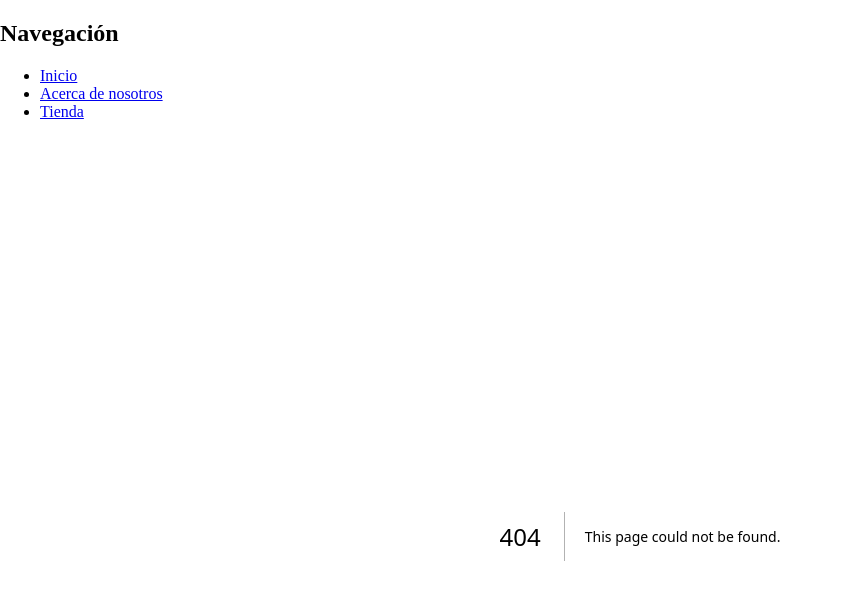
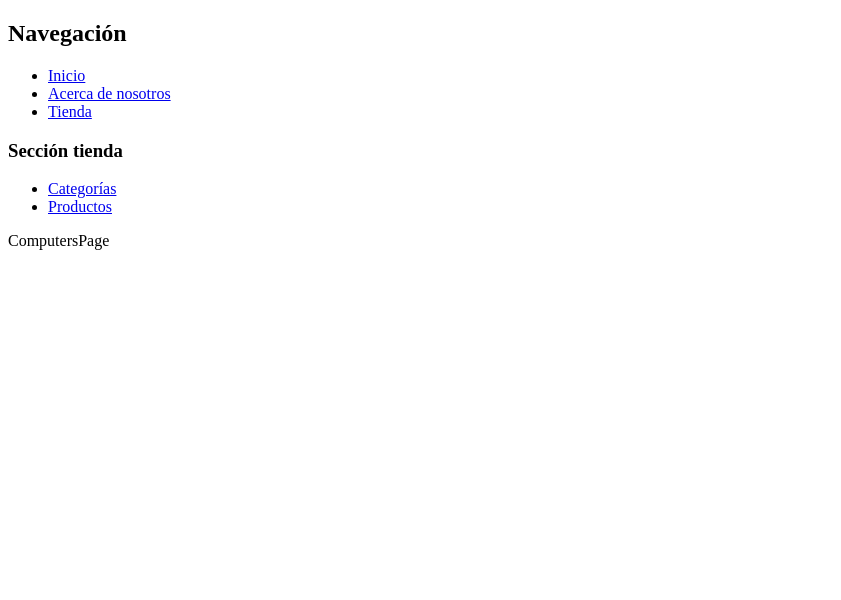
Before and after one commit to brayanramosc/basic-nextjs-webpage, a Next.js app: page /shop/categories/computers in a window 1280 px wide. Before the commit this address had no page. Shown: the top 600 px of the page, without its empty margins (0-841 px from the left). Built offline with nearby package versions, Linux system fonts and the light colour scheme.

Commit message:
feat: add submenu in shop page

```diff
--- /dev/null
+++ b/app/shop/categories/computers/page.jsx
@@ -0,0 +1,9 @@
+import React from 'react';
+
+const ComputersPage = () => {
+    return (
+        <div>ComputersPage</div>
+    )
+}
+
+export default ComputersPage;
--- /dev/null
+++ b/app/shop/layout.jsx
@@ -0,0 +1,24 @@
+import React from 'react';
+import Link from 'next/link';
+
+const ShopLayout = ({ children }) => {
+    return (
+        <>
+            <nav>
+                <h3>Sección tienda</h3>
+                <ul>
+                    <li>
+                        <Link href={'/shop/categories'} >Categorías</Link>
+                    </li>
+                    <li>
+                        <Link href={'/shop/categories/computers'} >Productos</Link>
+                    </li>
+                </ul>
+            </nav>
+
+            {children}
+        </>
+    )
+}
+
+export default ShopLayout;
```
